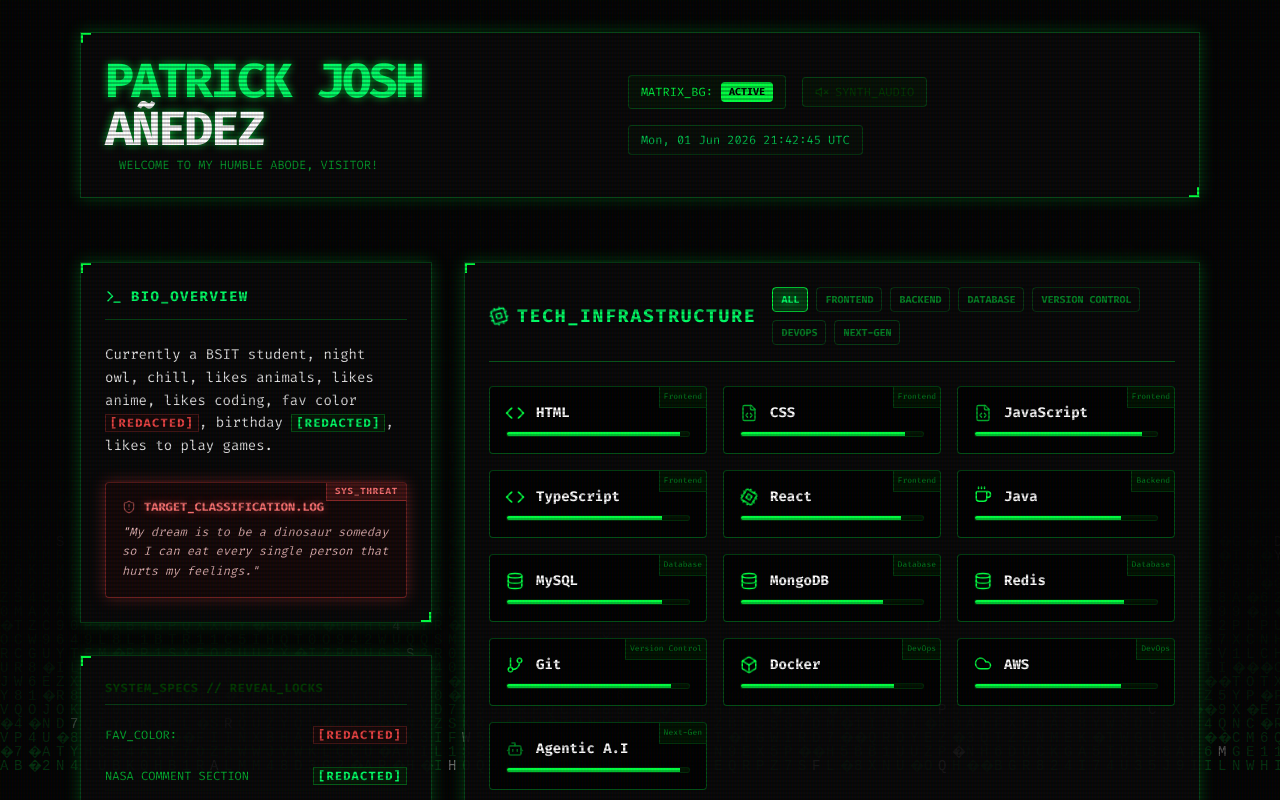
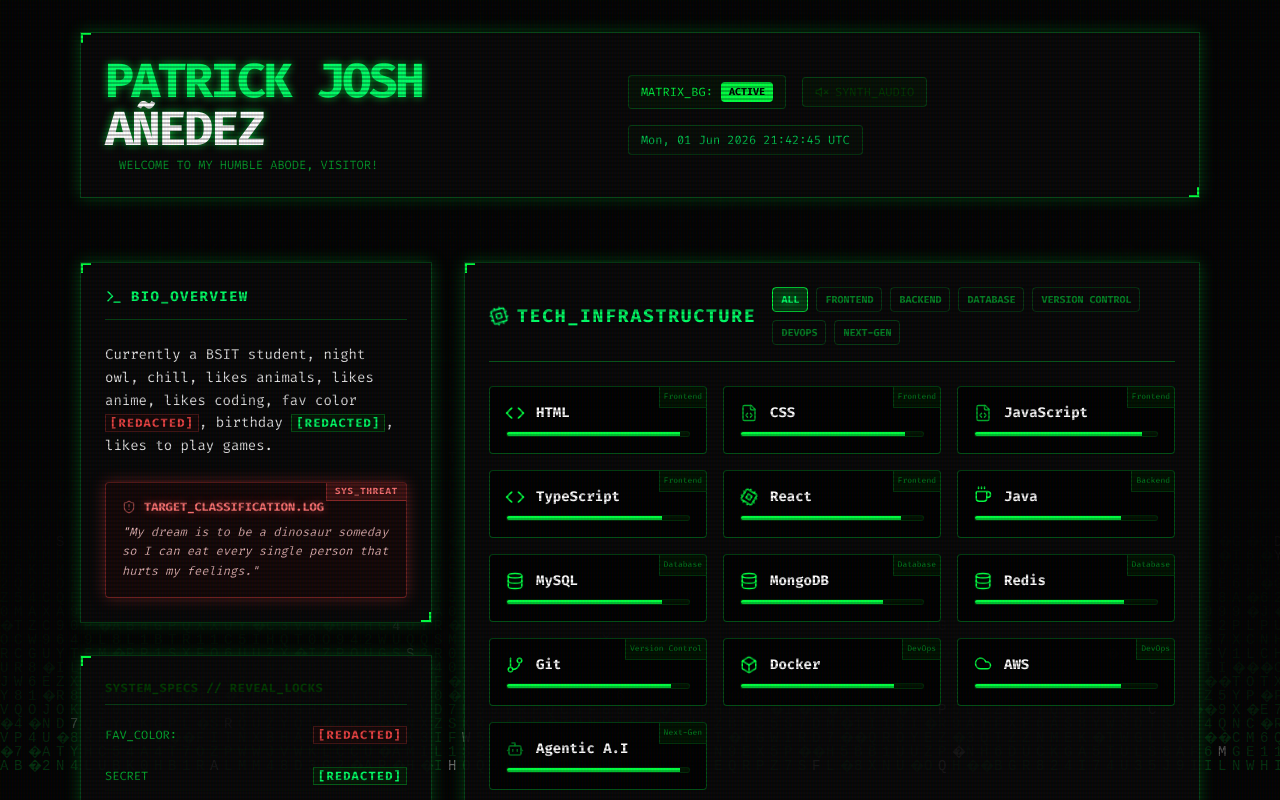
Before and after one commit to Patkik/SocMed-Bio, a React (Vite) app: page / in a window 1280 px wide. Both pictures are taken after a click on the button "AUDIO_ON". Shown: the top 800 px of the page. Built offline with nearby package versions, Linux system fonts and the light colour scheme.

Commit message:
feat: initialize portfolio App component with interactive terminal and tech stack visualization

```diff
--- a/src/App.tsx
+++ b/src/App.tsx
@@ -631,7 +631,7 @@ export default function App() {
                       className="focus:outline-none"
                     >
                       {revealColor ? (
-                        <span className="text-white font-bold text-xs">RED</span>
+                        <span className="text-white font-bold text-xs">SECRET</span>
                       ) : (
                         <GlitchText text="[REDACTED]" className="text-red-500 bg-red-950/20 px-1 border border-red-500/30 text-xs cursor-pointer" />
                       )}
@@ -639,7 +639,7 @@ export default function App() {
                   </div>
 
                   <div className="text-sm flex justify-between items-center border-b border-matrix-dark/10 py-1">
-                    <span className="text-matrix/70 text-xs">NASA COMMENT SECTION</span>
+                    <span className="text-matrix/70 text-xs">SECRET</span>
                     <button
                       onClick={() => {
                         if (audioEnabled) clickSound();
```
